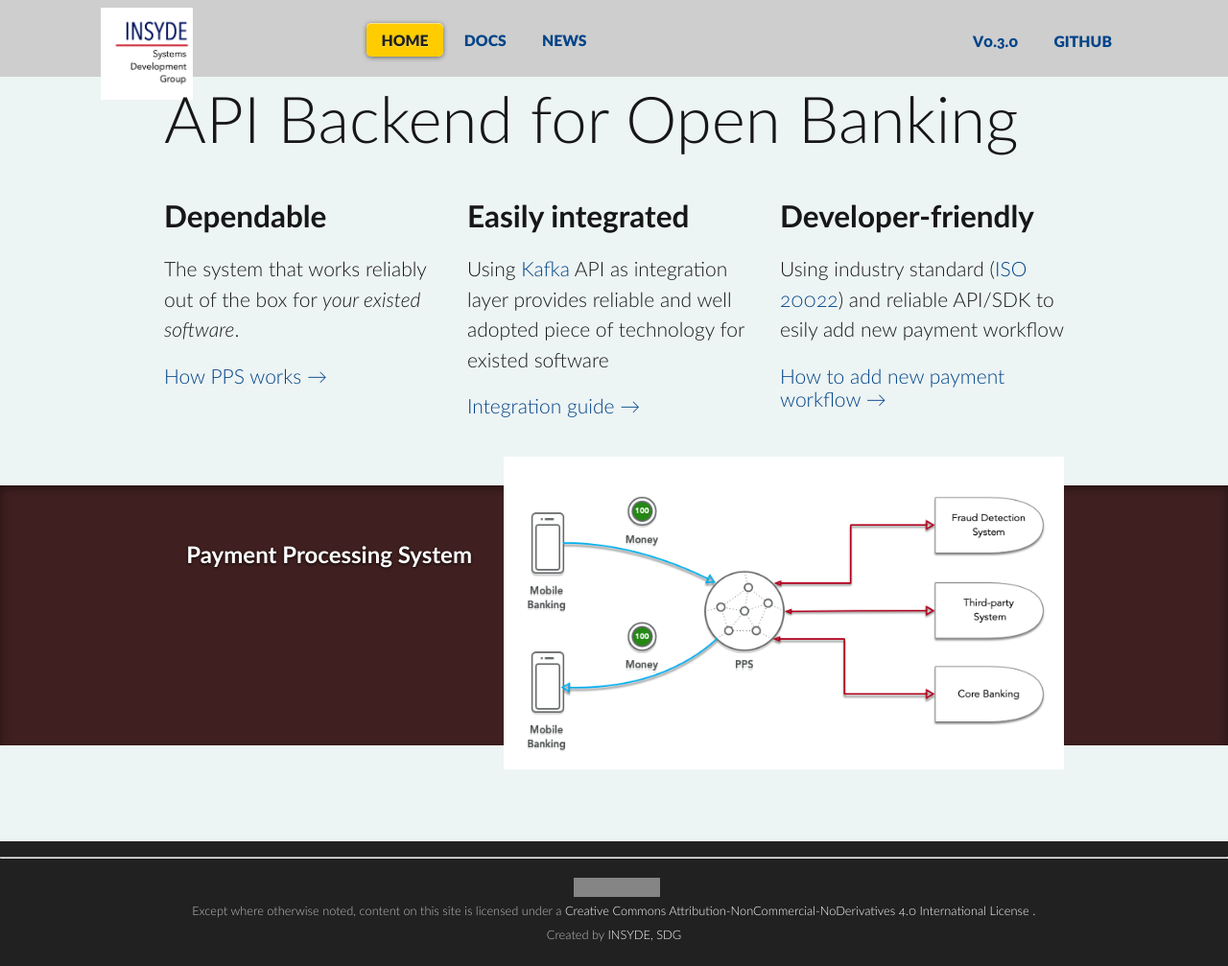
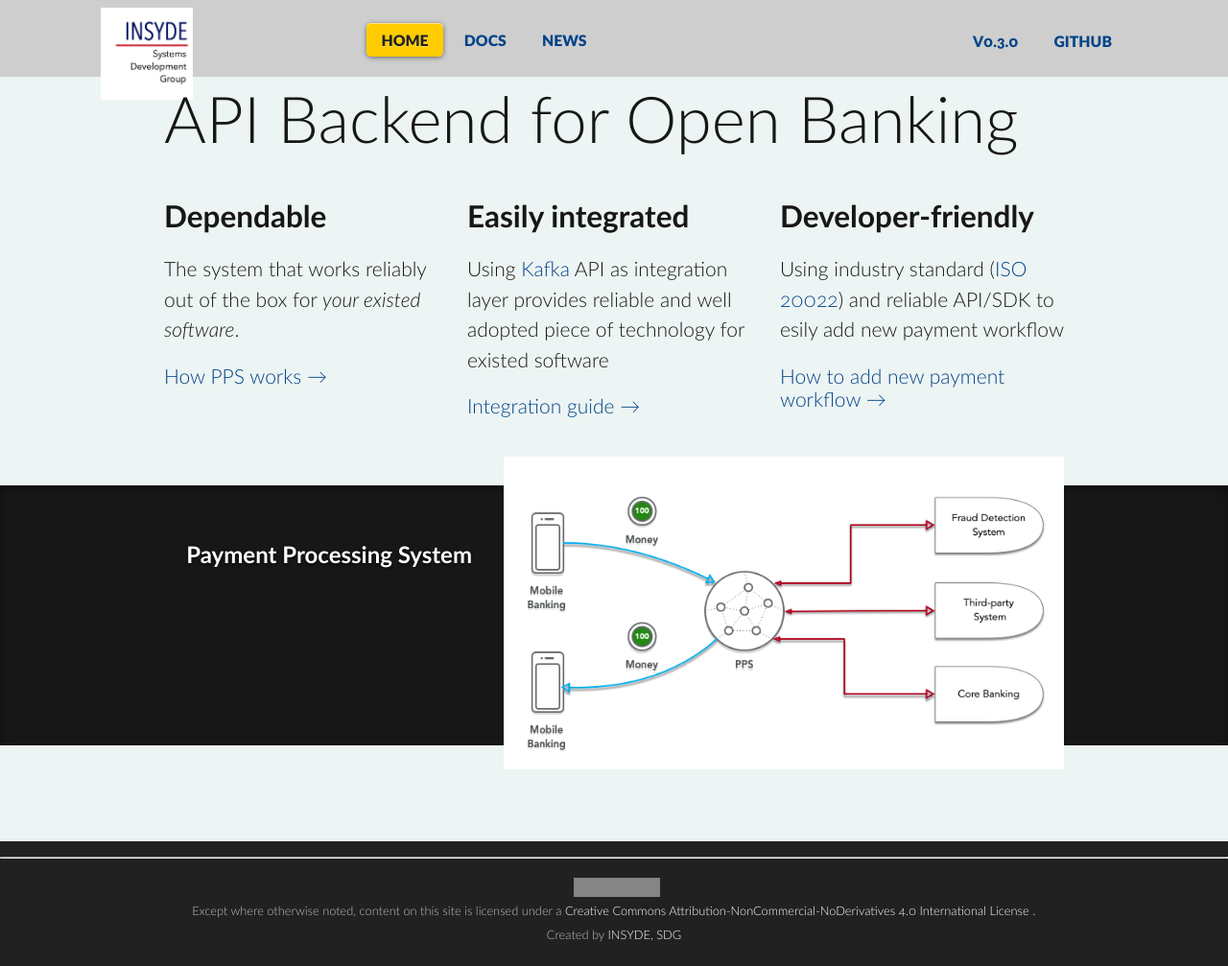
Before and after one commit to system42world/pps, a Jekyll site: the page built from pages/index.html, in a window 1280 px wide. Shown: the whole page at 96% size. Built offline with Jekyll 4.4.1, drawn with Linux system fonts in a browser that asks for light colours; some web fonts are replaced; grey boxes are pictures that could not be loaded.

Commit message:
feature: adjust background color
- change background color to black

IssueID: none
References: none

```diff
--- a/_sass/_style.scss
+++ b/_sass/_style.scss
@@ -269,7 +269,7 @@ footer {
 /* Quickstart */
 
 .quickstart {
-  background-color: #3F1F1F;
+  background-color: #171717;
   color: #fff;
   margin: 60px 0;
   @include box-shadow(inset 0 3px 10px rgba(0,0,0,.4));
```
